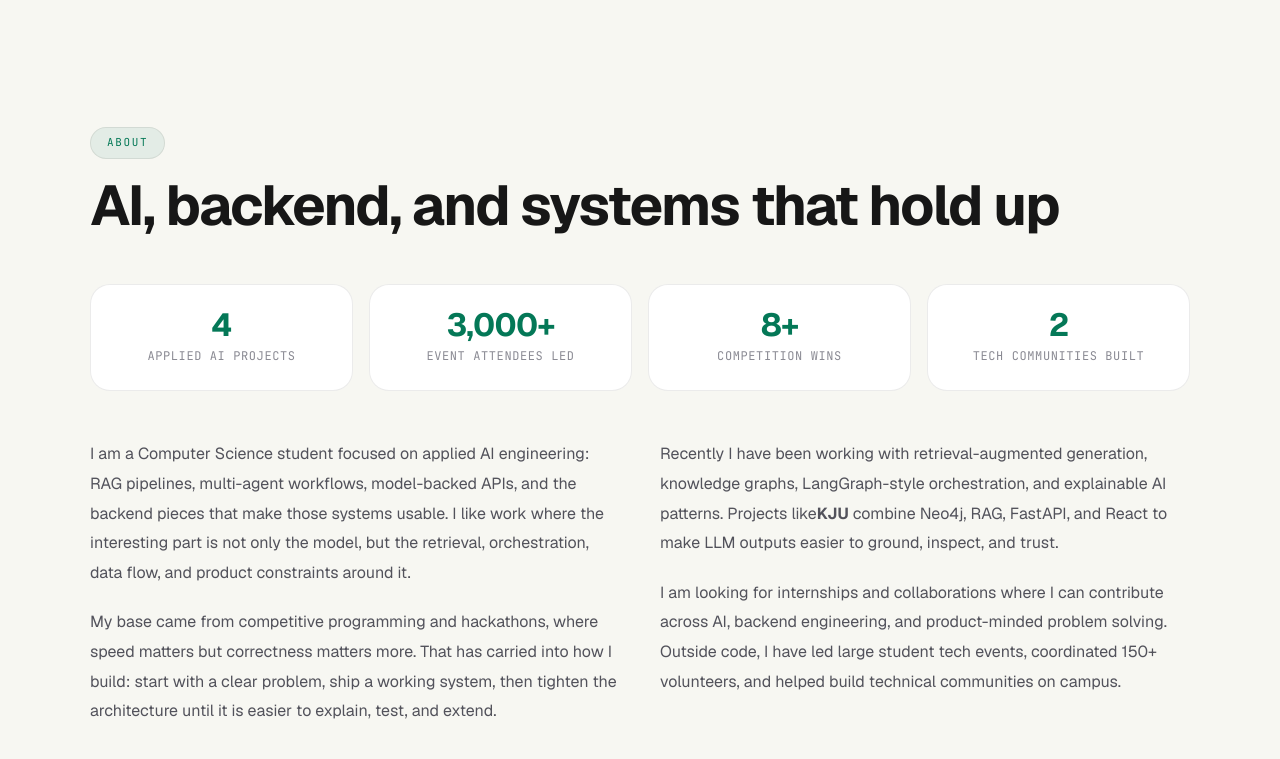
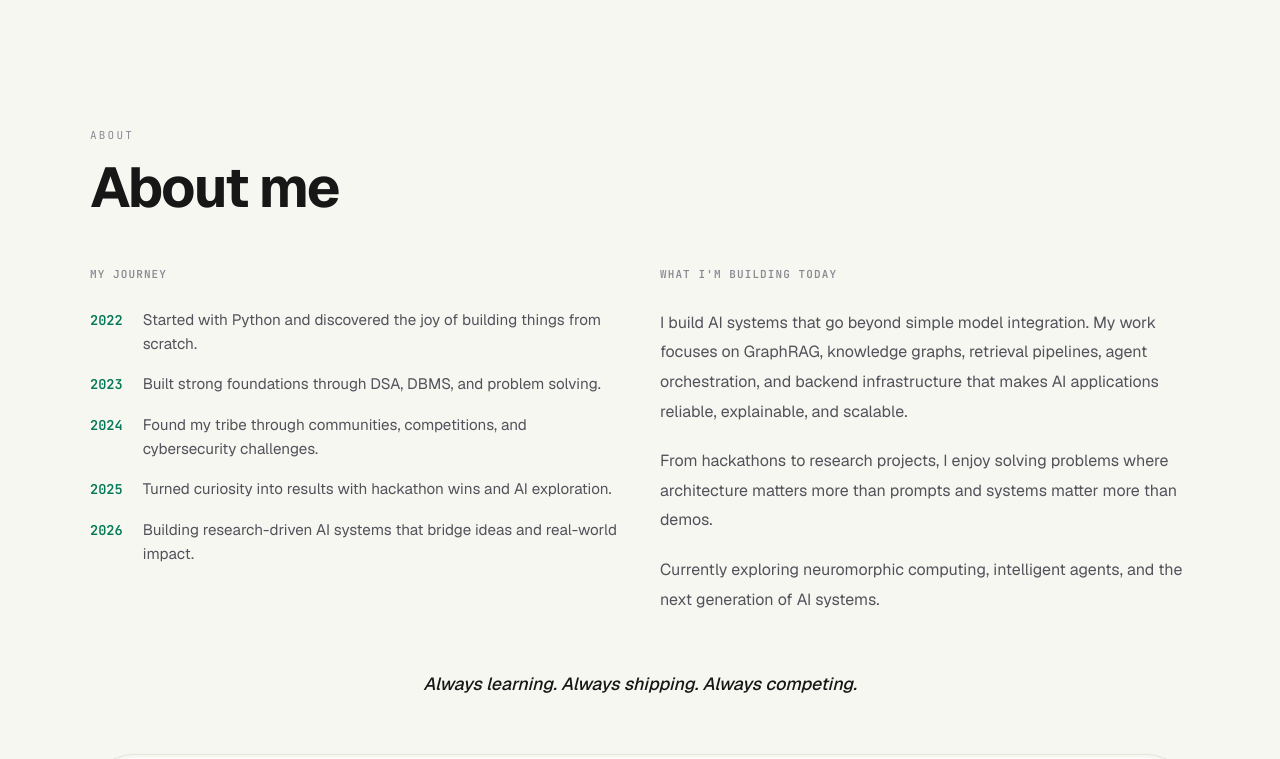
Before and after one commit to Abhishek-M-29/Portfolio, a React (Vite) app: page / in a window 1280 px wide. Shown: the part 820-1579 px from the top of the page. Built offline with nearby package versions, Linux system fonts and the light colour scheme.

Commit message:
fix: unify section headers, fix navbar scroll with Lenis scrollTo

```diff
--- a/src/components/About.css
+++ b/src/components/About.css
@@ -1,4 +1,4 @@
-.about {
+AI, backend, and systems that hold upAI, backend, and systems that hold up.about {
   max-width: var(--max-width);
   margin: 0 auto;
 }
@@ -21,9 +21,48 @@
   margin-bottom: 0;
 }
 
-.about-column p em {
-  color: var(--text);
+.about-column-title {
+  font-size: 11px;
+  font-family: var(--font-mono);
+  text-transform: uppercase;
+  letter-spacing: 0.1em;
+  color: var(--text-muted);
+  margin-bottom: 24px;
+}
+
+.about-timeline {
+  display: flex;
+  flex-direction: column;
+  gap: 16px;
+}
+
+.timeline-row {
+  display: flex;
+  gap: 20px;
+  align-items: baseline;
+}
+
+.timeline-year {
+  font-family: var(--font-mono);
+  font-size: 0.85rem;
+  font-weight: 600;
+  color: var(--accent);
+  flex-shrink: 0;
+}
+
+.timeline-desc {
+  font-size: 0.95rem !important;
+  line-height: 1.6 !important;
+  margin-bottom: 0 !important;
+}
+
+.about-mantra {
+  color: var(--text) !important;
   font-style: italic;
+  font-weight: 500;
+  margin-bottom: 56px;
+  text-align: center;
+  font-size: 1.1rem;
 }
 
 /* Details double bezel */
@@ -80,51 +119,10 @@
   font-size: 0.9rem;
 }
 
-/* Stats highlights */
-.about-stats {
-  display: grid;
-  grid-template-columns: repeat(4, 1fr);
-  gap: 16px;
-  margin-bottom: 48px;
-}
-
-.about-stat {
-  display: flex;
-  flex-direction: column;
-  gap: 6px;
-  padding: 24px 16px;
-  border: 1px solid var(--border);
-  border-radius: var(--radius);
-  background: var(--bg-card);
-  text-align: center;
-  transition: border-color 0.3s var(--ease-out-expo), transform 0.3s var(--ease-out-expo);
-}
-
-.about-stat:hover {
-  border-color: var(--accent);
-  transform: translateY(-2px);
-}
-
-.about-stat-value {
-  font-size: clamp(1.5rem, 3vw, 2rem);
-  font-weight: 700;
-  color: var(--accent);
-  letter-spacing: -0.03em;
-  line-height: 1;
-}
-
-.about-stat-label {
-  font-size: 0.75rem;
-  color: var(--text-muted);
-  font-family: var(--font-mono);
-  text-transform: uppercase;
-  letter-spacing: 0.05em;
-}
-
 @media (max-width: 700px) {
   .about-body {
     grid-template-columns: 1fr;
-    gap: 0;
+    gap: 56px;
   }
   .about-details-shell {
     border-radius: var(--radius);
@@ -138,10 +136,4 @@
     border-right: 1px solid var(--border);
     padding: 8px 14px;
   }
-  .about-stats {
-    grid-template-columns: repeat(2, 1fr);
-  }
-  .about-stat {
-    padding: 20px 12px;
-  }
 }
--- a/src/components/About.jsx
+++ b/src/components/About.jsx
@@ -7,60 +7,55 @@ export default function About() {
   return (
     <div className="container" ref={ref}>
       <div className="about stagger">
-        <span className="eyebrow">About</span>
-        <h2 className="section-title">AI, backend, and systems that hold up</h2>
-
-        {/* Stats highlights */}
-        <div className="about-stats">
-          <div className="about-stat">
-            <span className="about-stat-value">4</span>
-            <span className="about-stat-label">Applied AI projects</span>
-          </div>
-          <div className="about-stat">
-            <span className="about-stat-value">3,000+</span>
-            <span className="about-stat-label">Event attendees led</span>
-          </div>
-          <div className="about-stat">
-            <span className="about-stat-value">8+</span>
-            <span className="about-stat-label">Competition wins</span>
-          </div>
-          <div className="about-stat">
-            <span className="about-stat-value">2</span>
-            <span className="about-stat-label">Tech communities built</span>
-          </div>
+        <div className="section-heading">
+          <p className="section-label">About</p>
+          <h2 className="section-title">About me</h2>
         </div>
 
         <div className="about-body">
           <div className="about-column">
-            <p>
-              I am a Computer Science student focused on applied AI engineering: RAG pipelines,
-              multi-agent workflows, model-backed APIs, and the backend pieces that make those
-              systems usable. I like work where the interesting part is not only the model, but
-              the retrieval, orchestration, data flow, and product constraints around it.
-            </p>
-            <p>
-              My base came from competitive programming and hackathons, where speed matters but
-              correctness matters more. That has carried into how I build: start with a clear
-              problem, ship a working system, then tighten the architecture until it is easier
-              to explain, test, and extend.
-            </p>
+            <h3 className="about-column-title">My Journey</h3>
+            <div className="about-timeline">
+              <div className="timeline-row">
+                <span className="timeline-year">2022</span>
+                <p className="timeline-desc">Started with Python and discovered the joy of building things from scratch.</p>
+              </div>
+              <div className="timeline-row">
+                <span className="timeline-year">2023</span>
+                <p className="timeline-desc">Built strong foundations through DSA, DBMS, and problem solving.</p>
+              </div>
+              <div className="timeline-row">
+                <span className="timeline-year">2024</span>
+                <p className="timeline-desc">Found my tribe through communities, competitions, and cybersecurity challenges.</p>
+              </div>
+              <div className="timeline-row">
+                <span className="timeline-year">2025</span>
+                <p className="timeline-desc">Turned curiosity into results with hackathon wins and AI exploration.</p>
+              </div>
+              <div className="timeline-row">
+                <span className="timeline-year">2026</span>
+                <p className="timeline-desc">Building research-driven AI systems that bridge ideas and real-world impact.</p>
+              </div>
+            </div>
           </div>
 
           <div className="about-column">
+            <h3 className="about-column-title">What I'm building today</h3>
             <p>
-              Recently I have been working with retrieval-augmented generation, knowledge graphs,
-              LangGraph-style orchestration, and explainable AI patterns. Projects like
-              <strong>KJU</strong> combine Neo4j, RAG, FastAPI, and React to make LLM outputs easier
-              to ground, inspect, and trust.
+              I build AI systems that go beyond simple model integration. My work focuses on GraphRAG, knowledge graphs, retrieval pipelines, agent orchestration, and backend infrastructure that makes AI applications reliable, explainable, and scalable.
             </p>
             <p>
-              I am looking for internships and collaborations where I can contribute across AI,
-              backend engineering, and product-minded problem solving. Outside code, I have led
-              large student tech events, coordinated 150+ volunteers, and helped build technical
-              communities on campus.
+              From hackathons to research projects, I enjoy solving problems where architecture matters more than prompts and systems matter more than demos.
+            </p>
+            <p>
+              Currently exploring neuromorphic computing, intelligent agents, and the next generation of AI systems.
             </p>
           </div>
         </div>
+
+        <p className="about-mantra">
+          Always learning. Always shipping. Always competing.
+        </p>
 
         <div className="about-details-shell">
         <div className="about-details">
--- a/src/components/Achievements.jsx
+++ b/src/components/Achievements.jsx
@@ -1,28 +1,31 @@
 import useScrollReveal from '../hooks/useScrollReveal'
 import './Achievements.css'
 
-const highlights = [
-  { event: 'Eureka 2025', venue: 'IIT Bombay - Ideathon', rank: '1st' },
-  { event: 'SimbaGPT Hackathon', venue: 'RV University, Bangalore', rank: '1st' },
-  { event: 'CUEST 2.0', venue: 'M S Ramaiah Institute of Technology', rank: '2nd' },
-  { event: 'Srujana 2025', venue: 'New Horizon College of Engineering', rank: '2nd' },
+const hackathons = [
+  { event: 'SimbaGPT Hackathon (National Level)', rank: '1st' },
+  { event: 'CUEST 2.0 (National Level)', rank: '2nd' },
+  { event: 'Srujana 2025 (National Level)', rank: '2nd' },
+  { event: 'CypherQuest 2k25', rank: '3rd' },
 ]
 
-const competitions = [
-  { event: 'InQuery (SQL)', rank: '1st' },
-  { event: 'Codenza', rank: '1st' },
-  { event: 'Coding & Debugging', rank: '1st' },
-  { event: 'IT Quiz', rank: '1st' },
-  { event: 'IT Manager', rank: '2nd' },
-  { event: 'Inceptra 2025 - BIT', rank: '3rd' },
-  { event: 'CypherQuest 2k25', rank: '3rd' },
-  { event: 'Code Relay', rank: '3rd' },
+const ideathons = [
+  { event: 'Eureka 2025 (IIT Bombay)', rank: '1st' },
+  { event: 'Inceptra 2025 (BIT)', rank: '3rd' },
+]
+
+const competitive = [
+  { event: 'Capture The Flag (CTF) - DSU', rank: '1st' },
+  { event: 'InQuery (SQL) - KJU', rank: '1st' },
+  { event: 'Codenza - Srishti 2025', rank: '1st' },
+  { event: 'Coding & Debugging - SFGC', rank: '1st' },
+  { event: 'IT Quiz - SFGC', rank: '1st' },
+  { event: 'IT Manager - KJU', rank: '2nd' },
+  { event: 'Code Relay (CP) - KJU', rank: '3rd' },
 ]
 
 const leadership = [
-  { role: 'Event Head', context: "Tech Habba '25, coordinated 150+ volunteers for 3,000+ participants" },
-  { role: 'Founding Executive Lead', context: 'The Big O Tech Club' },
-  { role: 'Tech Lead', context: "Acharya Habba '25, technical planning and execution" },
+  { role: 'Event Head', context: "Tech Habba '25 (Led 150+ volunteers; 3000+ participants)" },
+  { role: 'Founding Member & Executive Lead', context: 'The Big O Tech Club' },
 ]
 
 export default function Achievements() {
@@ -30,29 +33,53 @@ export default function Achievements() {
 
   return (
     <div className="container stagger" ref={ref}>
-      <h2 className="section-title">Proof through competitions and leadership</h2>
+      <div className="section-heading">
+        <p className="section-label">Awards</p>
+        <h2 className="section-title">Podiums, leaderboards & leadership</h2>
+      </div>
 
-      {/* Highlight cards - big wins */}
+      {/* Hackathons */}
+      <div className="ach-section">
+        <h3 className="ach-section-title">Hackathons</h3>
         <div className="ach-highlights-shell">
         <div className="ach-highlights">
-        {highlights.map((h) => (
+          {hackathons.map((h) => (
             <div key={h.event} className="ach-highlight-card">
               <span className={`ach-rank ach-rank-${h.rank.replace(/\s/g, '')}`}>{h.rank}</span>
               <div className="ach-highlight-info">
-              <span className="ach-highlight-event">{h.event}</span>
-              <span className="ach-highlight-venue">{h.venue}</span>
+                <span className="ach-highlight-event">{h.event.split(' (')[0]}</span>
+                {h.event.includes('(') && <span className="ach-highlight-venue">{h.event.split('(')[1].replace(')', '')}</span>}
               </div>
             </div>
           ))}
         </div>
         </div>
+      </div>
 
-      {/* Compact competitions list */}
+      {/* Ideathons */}
       <div className="ach-section">
-        <h3 className="ach-section-title">Competitions</h3>
+        <h3 className="ach-section-title">Ideathons</h3>
+        <div className="ach-highlights-shell">
+        <div className="ach-highlights" style={{ gridTemplateColumns: 'repeat(2, 1fr)' }}>
+          {ideathons.map((h) => (
+            <div key={h.event} className="ach-highlight-card">
+              <span className={`ach-rank ach-rank-${h.rank.replace(/\s/g, '')}`}>{h.rank}</span>
+              <div className="ach-highlight-info">
+                <span className="ach-highlight-event">{h.event.split(' (')[0]}</span>
+                {h.event.includes('(') && <span className="ach-highlight-venue">{h.event.split('(')[1].replace(')', '')}</span>}
+              </div>
+            </div>
+          ))}
+        </div>
+        </div>
+      </div>
+
+      {/* Competitive Achievements */}
+      <div className="ach-section">
+        <h3 className="ach-section-title">Competitive Achievements</h3>
         <div className="ach-compact-shell">
         <div className="ach-compact-grid">
-          {competitions.map((c) => (
+          {competitive.map((c) => (
             <div key={c.event} className="ach-compact-row">
               <span className="ach-compact-event">{c.event}</span>
               <span className={`ach-compact-rank ach-rank-${c.rank.replace(/\s/g, '')}`}>{c.rank}</span>
--- a/src/components/Contact.css
+++ b/src/components/Contact.css
@@ -10,10 +10,6 @@
   padding: 56px 48px;
   border-radius: var(--radius-lg);
   background: var(--bg-card);
-}
-
-.contact-title {
-  text-align: center;
 }
 
 .contact {
--- a/src/components/Contact.jsx
+++ b/src/components/Contact.jsx
@@ -36,8 +36,10 @@ export default function Contact() {
       <div className="contact-glass">
         <div className="contact-glass-inner">
         <div className="contact">
-          <span className="eyebrow" style={{ margin: '0 auto 16px' }}>Connect</span>
-          <h2 className="contact-title">Let's build something useful</h2>
+          <div className="section-heading section-heading--centered">
+            <p className="section-label">Contact</p>
+            <h2 className="section-title">Let's build something useful</h2>
+          </div>
           <p className="contact-line">
             I am open to internships, applied AI projects, and backend engineering work where
             clear thinking matters as much as the stack.
--- a/src/components/Hero.jsx
+++ b/src/components/Hero.jsx
@@ -17,7 +17,7 @@ const heroPhrases = [
   'Executive Lead @ The Big O',
   'RAG Pipelines \u200b•\u200b Knowledge Graphs',
   'Python \u200b•\u200b SQL \u200b•\u200b Neo4j',
-  'FastAPI \u200b•\u200b Node.js \u200b•\u200b React',
+  'FastAPI \u200b•\u200b Flask \u200b•\u200b LangChain',
   '7x Competitive Event Winner',
   'System Architecture & Design',
   'CSE @ VTU',
--- a/src/components/Projects.jsx
+++ b/src/components/Projects.jsx
@@ -4,12 +4,12 @@ import './Projects.css'
 
 const projects = [
   {
-    title: 'KJU',
+    title: 'Project Aegis (KJU)',
     desc: 'Clinical decision-support prototype that combines Neo4j knowledge graphs, Gemini, FastAPI, and React to ground answers in traceable context instead of plain model output.',
     tags: ['FastAPI', 'Neo4j', 'React', 'Docker'],
     type: 'AI Systems',
     detail: 'KG-RAG',
-    url: 'https://github.com/Abhishek-M-29/KJU',
+    url: 'https://project-aegis-kju.netlify.app/',
     featured: true,
   },
   {
@@ -52,7 +52,7 @@ export default function Projects() {
     <div className="container stagger" ref={ref}>
       <div className="projects-heading">
         <div>
-          <p className="section-label">Projects</p>
+          <p className="section-label">Work</p>
           <h2 className="section-title">Selected work</h2>
         </div>
         <div className="project-filters" role="tablist" aria-label="Filter projects">
--- a/src/components/Skills.jsx
+++ b/src/components/Skills.jsx
@@ -33,7 +33,10 @@ export default function Skills() {
 
   return (
     <div className="container stagger" ref={ref}>
-      <h2 className="section-title">Core toolkit</h2>
+      <div className="section-heading">
+        <p className="section-label">Skills</p>
+        <h2 className="section-title">Core toolkit</h2>
+      </div>
 
       {/* Skill cards - double-bezel shell */}
       <div className="skills-shell">
--- a/src/hooks/useLenis.js
+++ b/src/hooks/useLenis.js
@@ -1,5 +1,6 @@
 import { useEffect } from 'react';
 import Lenis from 'lenis';
+import { setLenis } from '../lib/lenis';
 
 export default function useLenis() {
   useEffect(() => {
@@ -15,6 +16,8 @@ export default function useLenis() {
       infinite: false,
     });
 
+    setLenis(lenis);
+
     function raf(time) {
       lenis.raf(time);
       requestAnimationFrame(raf);
@@ -24,6 +27,7 @@ export default function useLenis() {
 
     return () => {
       lenis.destroy();
+      setLenis(null);
     };
   }, []);
 }
--- a/src/index.css
+++ b/src/index.css
@@ -215,6 +215,14 @@ button:focus-visible {
   margin-bottom: 0;
 }
 
+.section-heading {
+  margin-bottom: 48px;
+}
+
+.section-heading--centered {
+  text-align: center;
+}
+
 @media (prefers-reduced-motion: no-preference) {
   .reveal {
     opacity: 0;
```
Also changed, not shown: src/components/NavBar.jsx (+4 -4 lines), src/lib/lenis.js (added, +16 -0 lines), 1 other file (tests, documents, lock files or other folders). Lines whose indentation alone changed are shown as unchanged.
